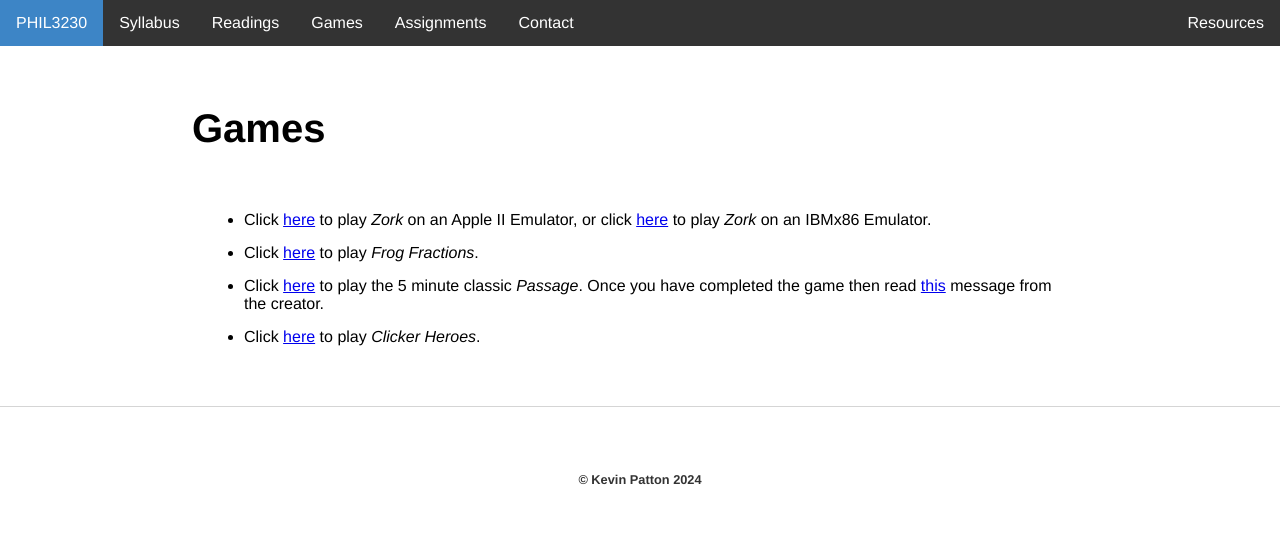
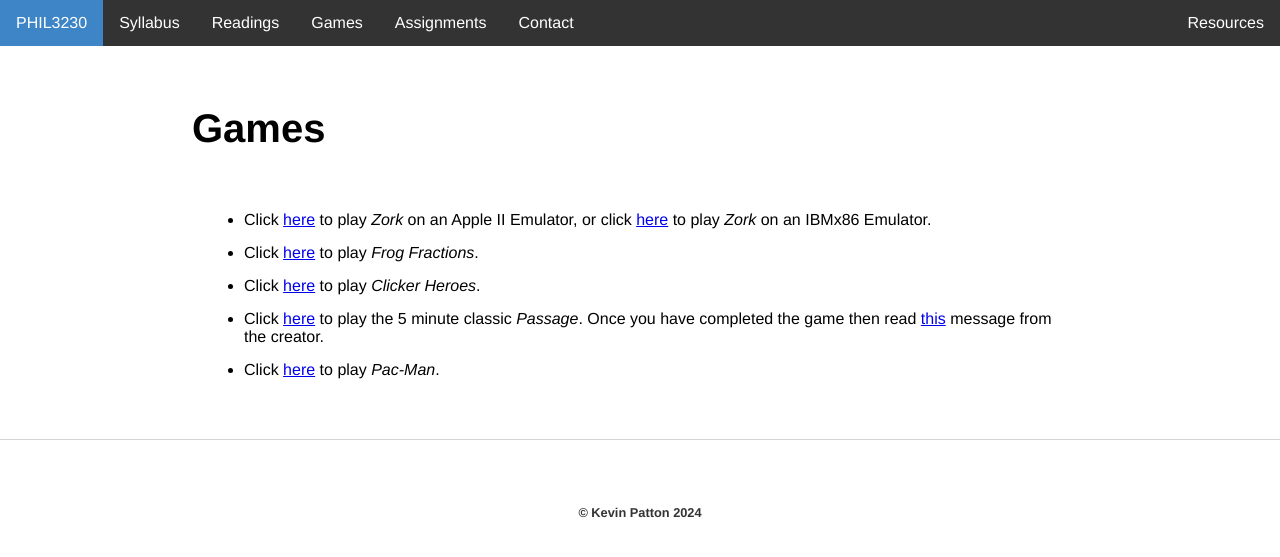
Before and after one commit to kevinjpatton/kevinjpatton.github.io, a Jekyll site: the page built from teaching/phil_3230/games/index.html, in a window 1280 px wide. Shown: the top 557 px of the page. Built offline with Jekyll 4.4.1, drawn with Linux system fonts in a browser that asks for light colours; Markdown is read by kramdown in place of the engine named in the settings.

Commit message:
Update index.html

```diff
--- a/teaching/phil_3230/games/index.html
+++ b/teaching/phil_3230/games/index.html
@@ -6,6 +6,7 @@
 <ul class="standard-list">
 <li>Click <a href="https://www.scullinsteel.com/apple2/#zork_1" target="_blank">here</a> to play <i>Zork</i> on an Apple II Emulator, or click <a href="https://www.pcjs.org/software/pcx86/game/infocom/zork1/" target="_blank">here</a> to play <i>Zork</i> on an IBMx86 Emulator.</li>
 <li>Click <a href="https://archive.org/details/frog-fractions" target="_blank">here</a> to play <i>Frog Fractions</i>.</li>
+<li>Click <a href="https://www.clickerheroes.com/play.html" target="_blank">here</a> to play <i>Clicker Heroes</i>.</li>
 <li>Click <a href="http://passage.toolness.org/" target="_blank">here</a> to play the 5 minute classic <i>Passage</i>. Once you have completed the game then read <a href="https://hcsoftware.sourceforge.net/passage/statement.html" target="_blank">this</a> message from the creator.</li>
-<li>Click <a href="https://www.clickerheroes.com/play.html" target="_blank">here</a> to play <i>Clicker Heroes</i>.</li>
+  <li>Click <a href="https://freepacman.org/" target="_blank">here</a> to play <i>Pac-Man</i>.</li>
 </ul>
```
